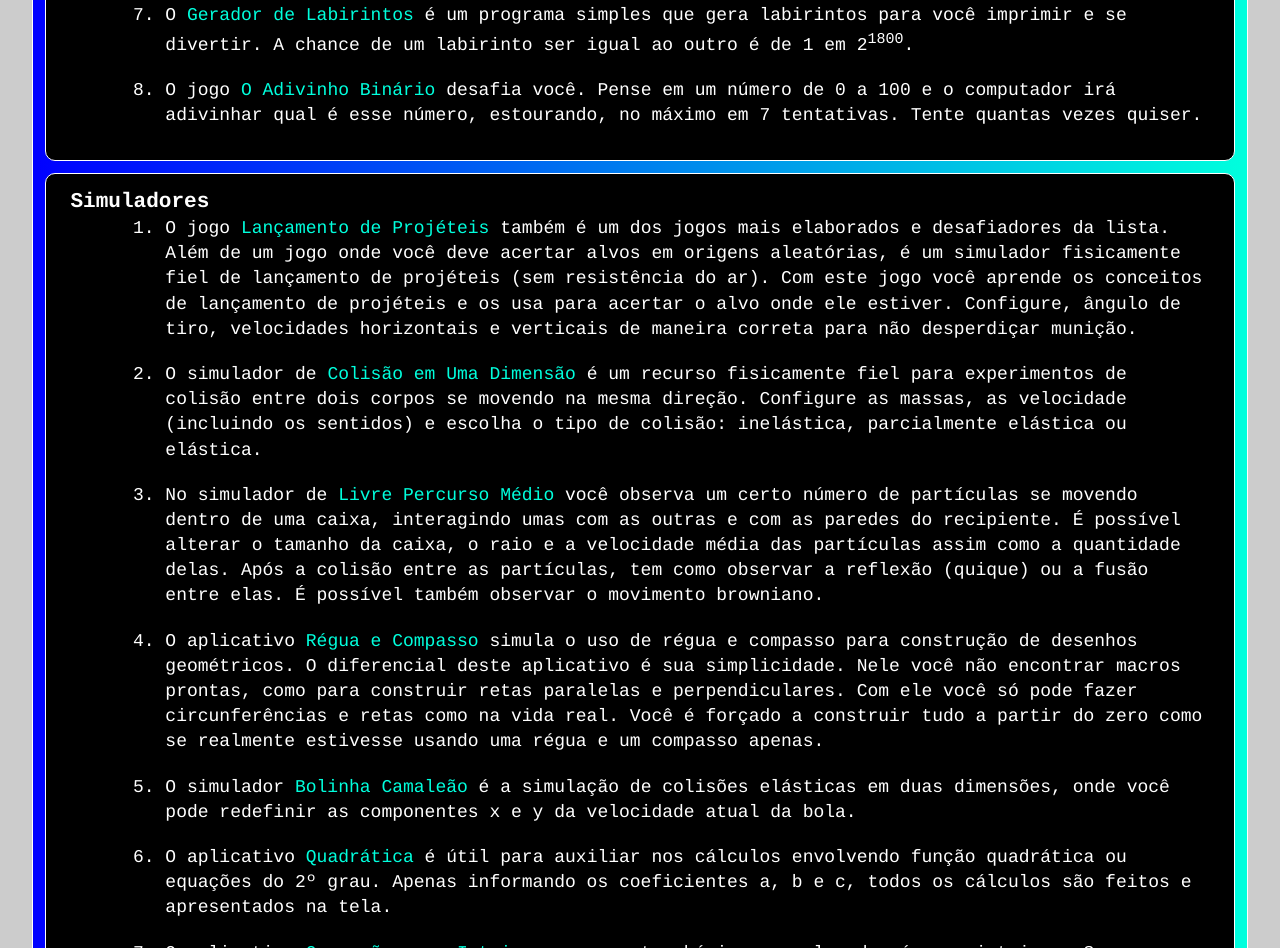
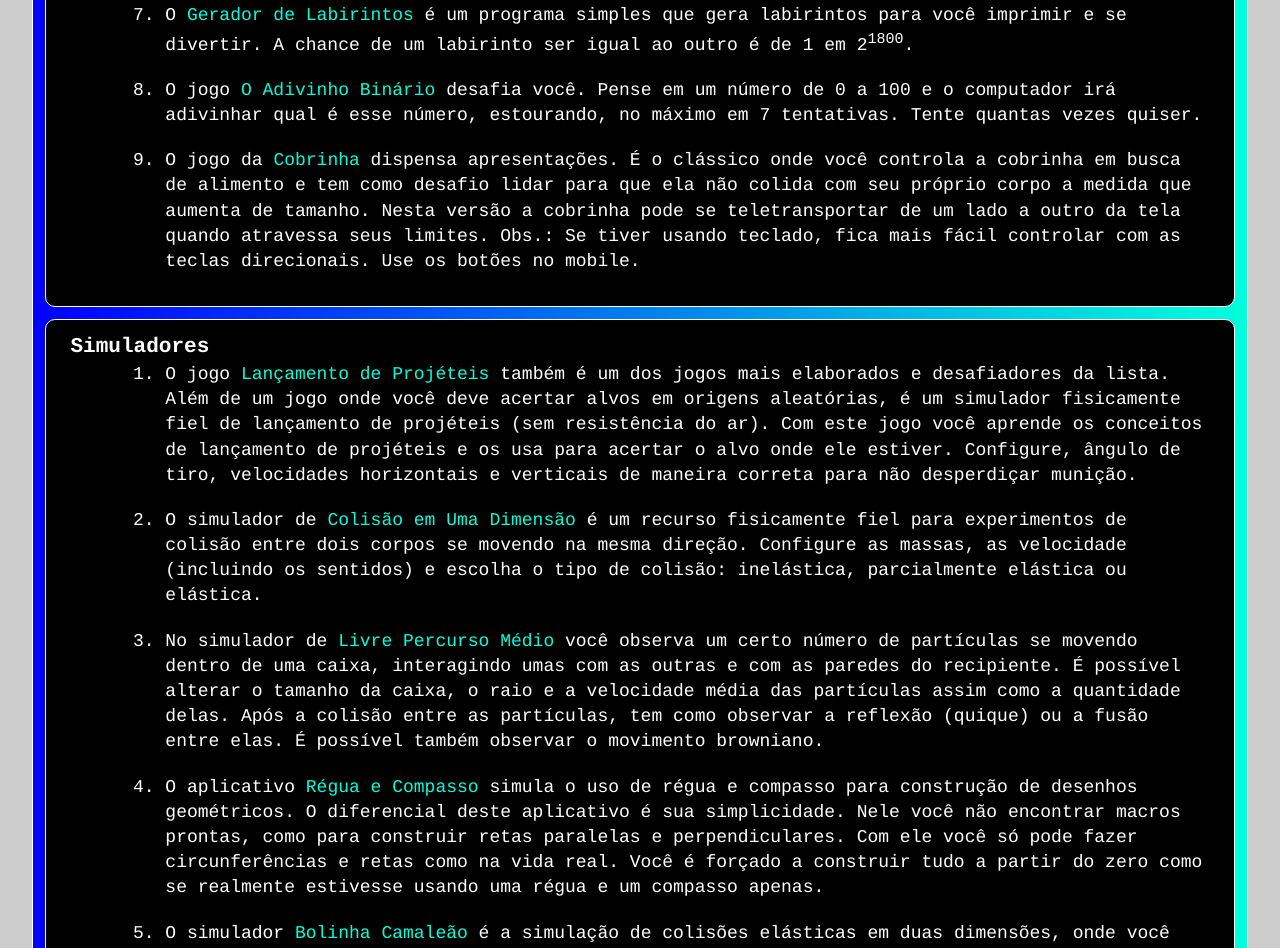
Before and after one commit to ThiagoToWo/jogos-educativos, a plain HTML site: page index.html in a window 1280 px wide. Shown: the part 1103-2051 px from the top of the page. Drawn offline with Linux system fonts and the light colour scheme.

Commit message:
inclusão do jogo da Cobrinha

```diff
--- a/index.html
+++ b/index.html
@@ -126,6 +126,12 @@
 						O jogo <a href="adivinho/adivinho.html">O Adivinho Binário</a> desafia você. Pense em um número de 0 a 100 e o computador
 						irá adivinhar qual é esse número, estourando, no máximo em 7 tentativas. Tente quantas vezes quiser.
 					</li>
+					<li>
+						O jogo da <a href="cobrinha/cobrinha.html">Cobrinha</a> dispensa apresentações. É o clássico onde você controla a cobrinha em
+						busca de alimento e tem como desafio lidar para que ela não colida com seu próprio corpo a medida que aumenta de tamanho.
+						Nesta versão a cobrinha pode se teletransportar de um lado a outro da tela quando atravessa seus limites.
+						Obs.: Se tiver usando teclado, fica mais fácil controlar com as teclas direcionais. Use os botões no mobile.
+					</li>
 				</ol>
 			</div>
 			<div class="jogos">
```
